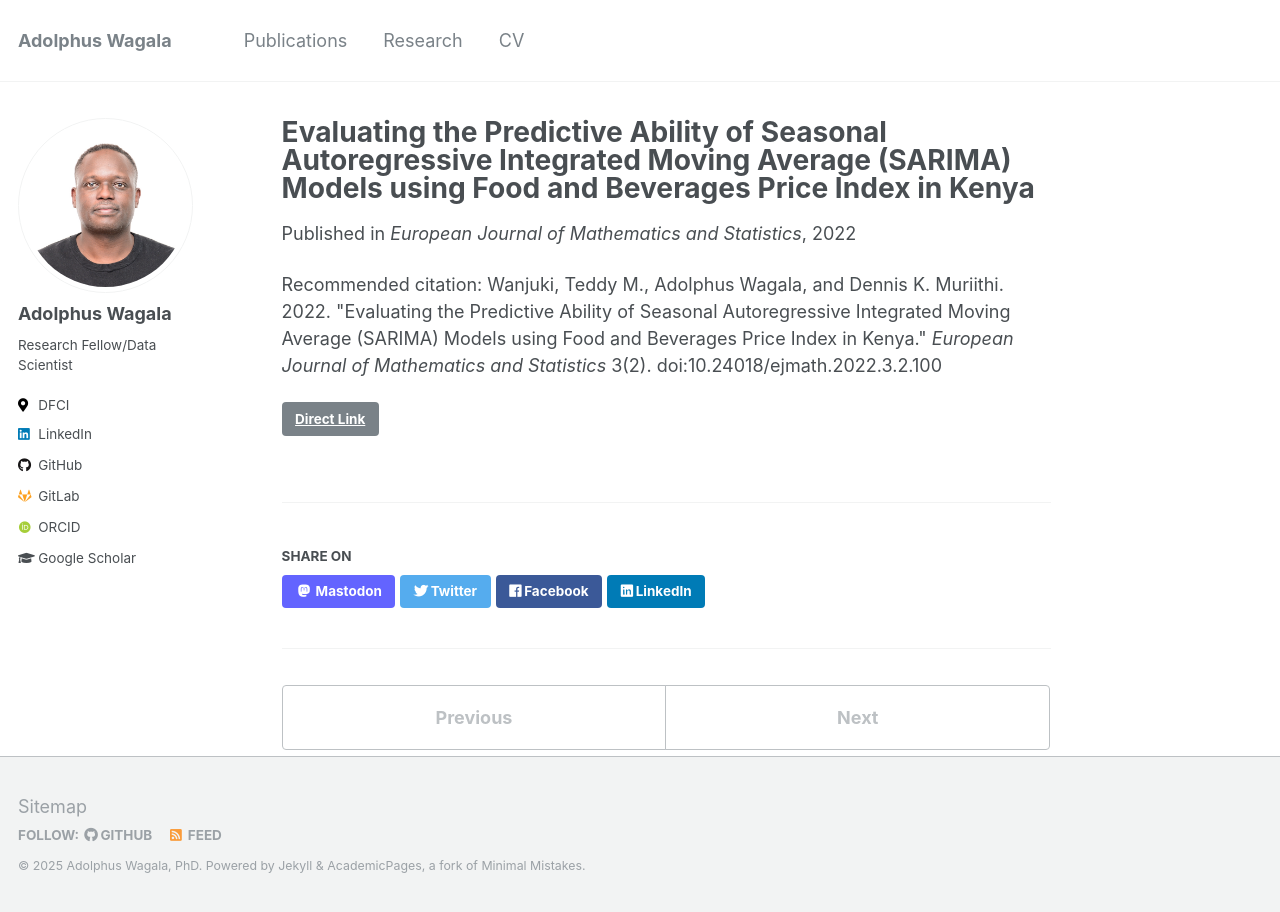
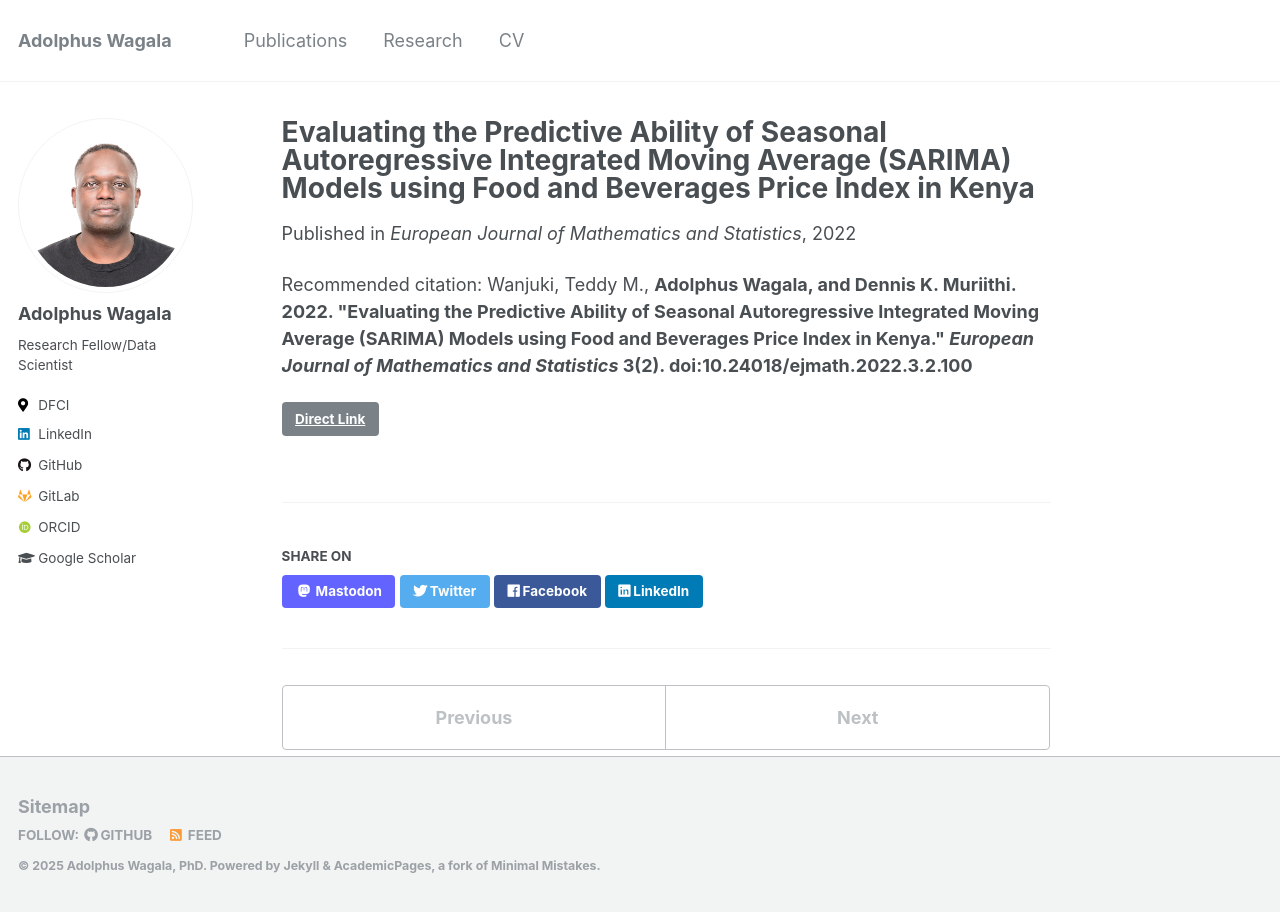
Before and after one commit to wagala/wagala.github.io, a Jekyll site: the page built from _publications/2022-evaluating-predictive-ability-sarima-kenya.md, in a window 1280 px wide. Built offline with Jekyll 4.4.1, drawn with Linux system fonts in a browser that asks for light colours; some web fonts are replaced.

```diff
--- a/_publications/2022-evaluating-predictive-ability-sarima-kenya.md
+++ b/_publications/2022-evaluating-predictive-ability-sarima-kenya.md
@@ -5,5 +5,5 @@ permalink: /publication/2022-evaluating-predictive-ability-sarima-kenya
 date: 2022-04-08
 venue: 'European Journal of Mathematics and Statistics'
 link: 'https://eu-opensci.org/index.php/ejmath/article/view/14100'
-citation: "Wanjuki, Teddy M., Adolphus Wagala, and Dennis K. Muriithi. 2022. &quot;Evaluating the Predictive Ability of Seasonal Autoregressive Integrated Moving Average (SARIMA) Models using Food and Beverages Price Index in Kenya.&quot; <i>European Journal of Mathematics and Statistics</i> 3(2). doi:10.24018/ejmath.2022.3.2.100"
+citation: "Wanjuki, Teddy M., <b>Adolphus Wagala<b>, and Dennis K. Muriithi. 2022. &quot;Evaluating the Predictive Ability of Seasonal Autoregressive Integrated Moving Average (SARIMA) Models using Food and Beverages Price Index in Kenya.&quot; <i>European Journal of Mathematics and Statistics</i> 3(2). doi:10.24018/ejmath.2022.3.2.100"
 ---
```
